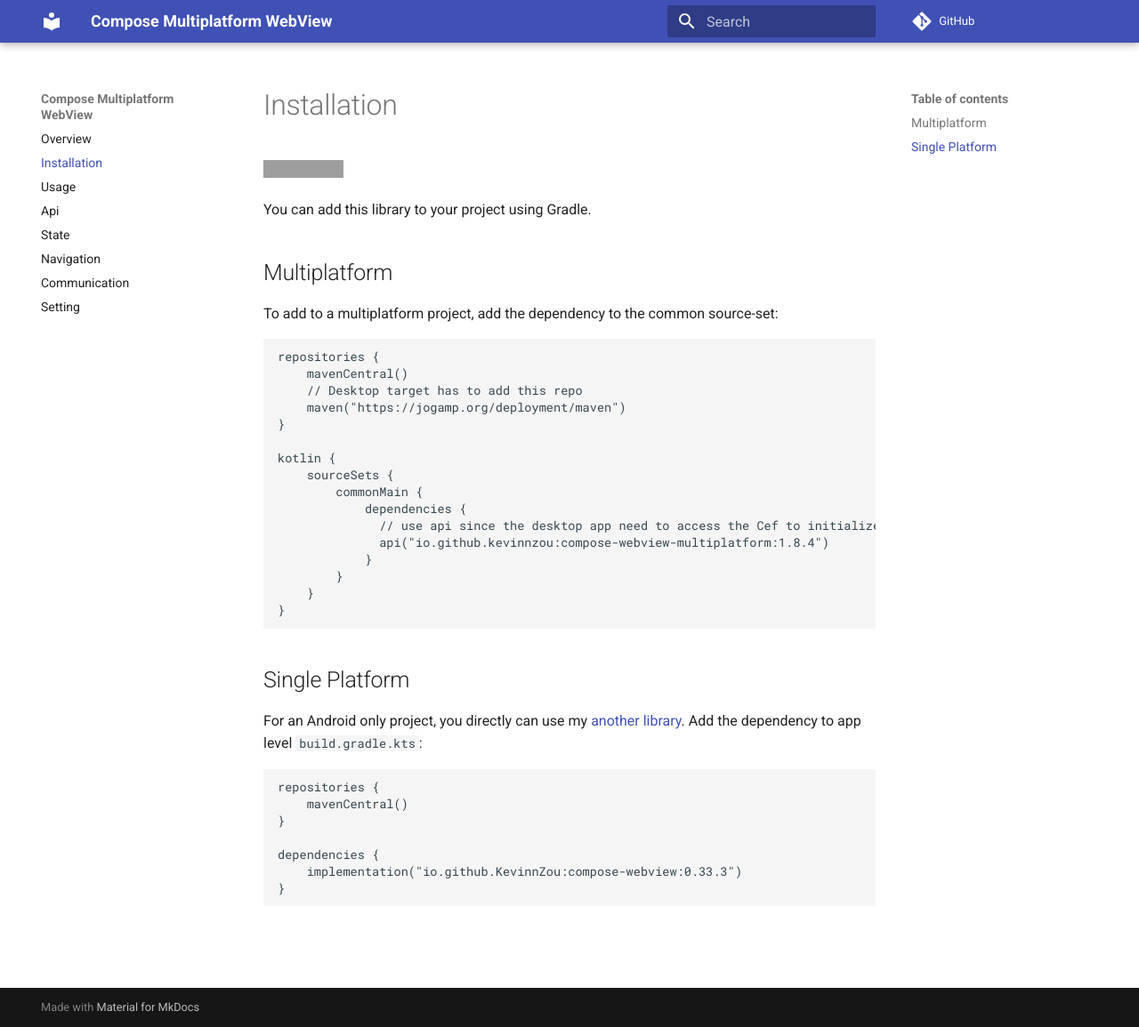
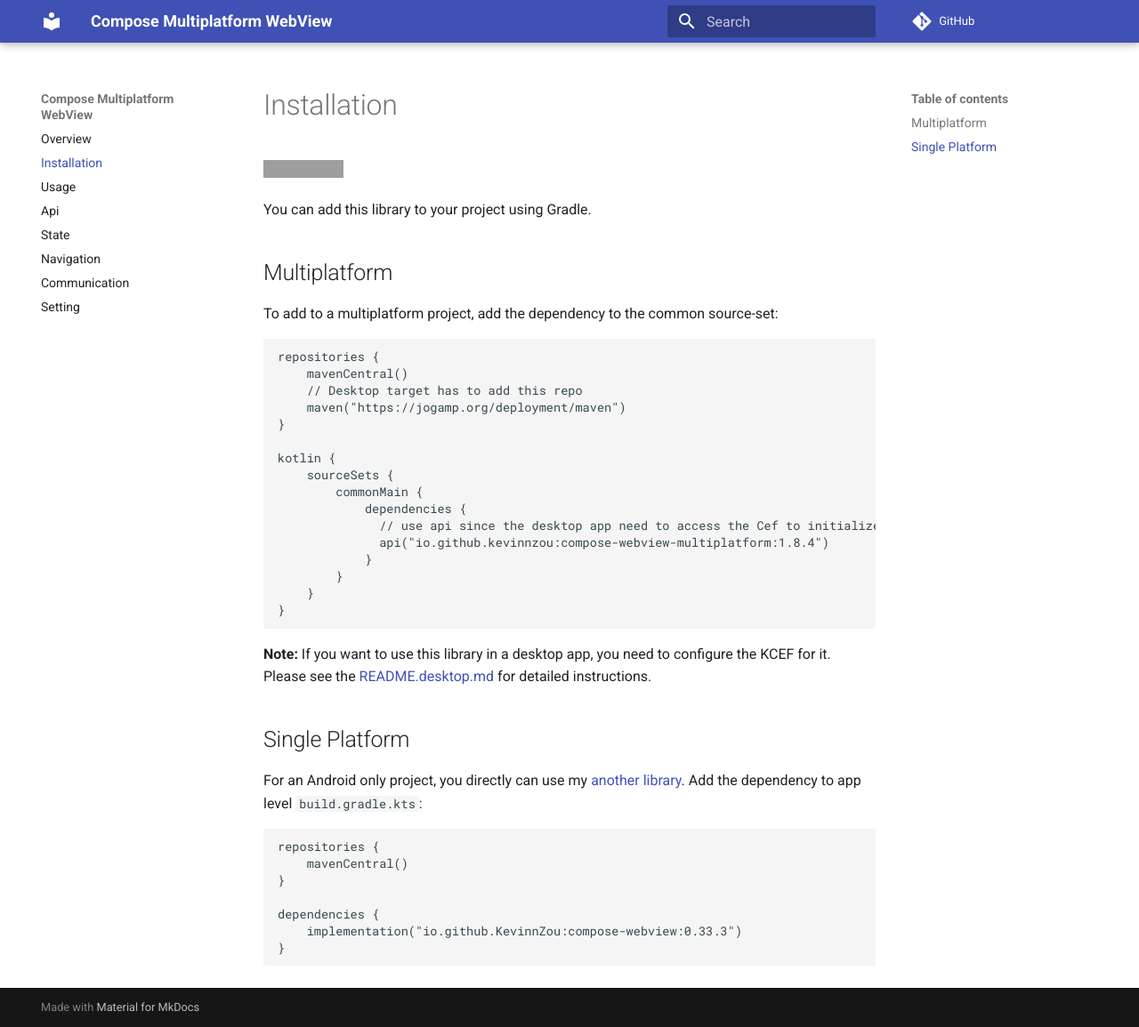
Before and after one commit to KevinnZou/compose-webview-multiplatform, an MkDocs documentation site: the page built from docs/installation.md, in a window 1280 px wide and 1155 px high. Shown: the whole window at 89% size. Built offline with MkDocs 1.6.1 and Material for MkDocs 9.7.7, drawn with Linux system fonts in a browser that asks for light colours; comment, search, counter and statistics services are not loaded; grey boxes are pictures that could not be loaded.

Commit message:
feat:MkDocs Desktop notes

````diff
--- a/docs/installation.md
+++ b/docs/installation.md
@@ -27,6 +27,11 @@
 }
 ```
 
+**Note:**
+If you want to use this library in a desktop app, you need to configure the KCEF for it.
+Please see the [README.desktop.md](https://github.com/KevinnZou/compose-webview-multiplatform/blob/main/README.desktop.md)
+for detailed instructions.
+
 ## Single Platform
 
 For an Android only project, you directly can use my [another library](https://github.com/KevinnZou/compose-webview).
````
Also changed, not shown: docs/index.md (+2 -1 lines).
